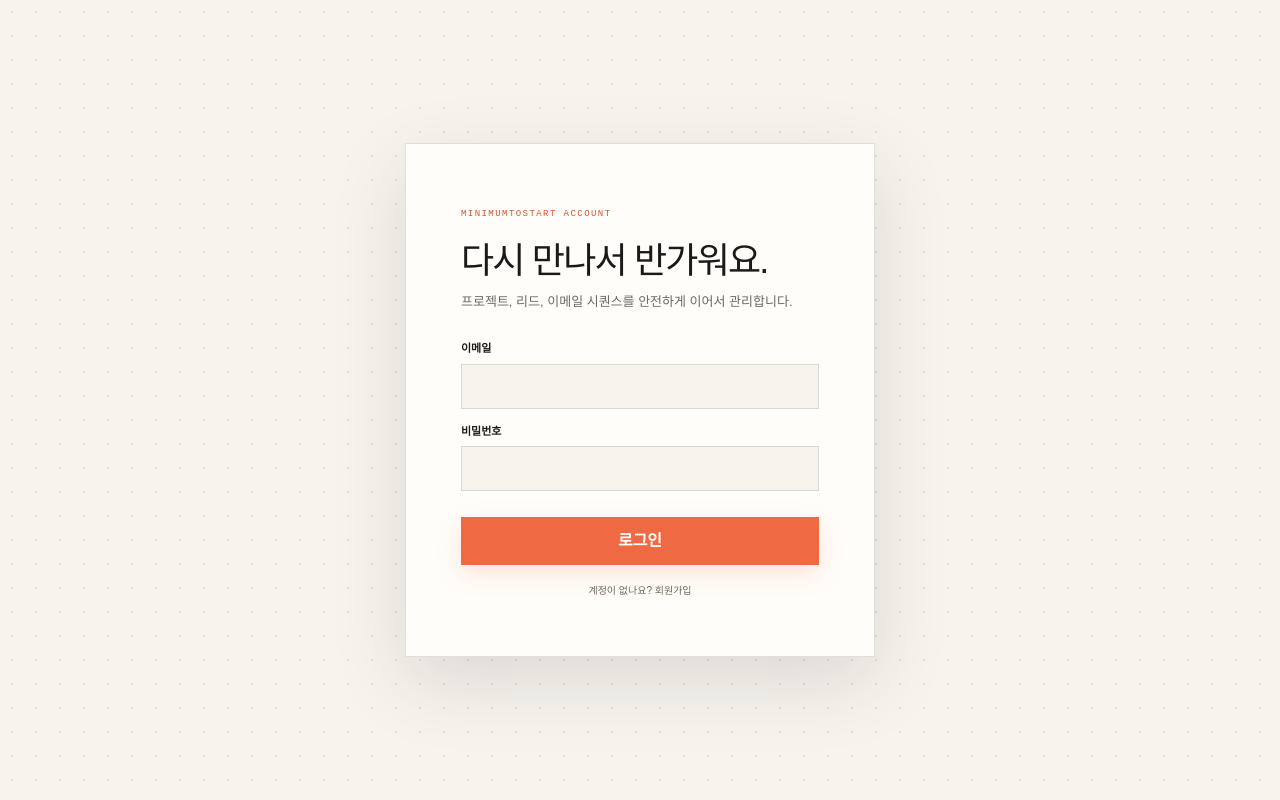
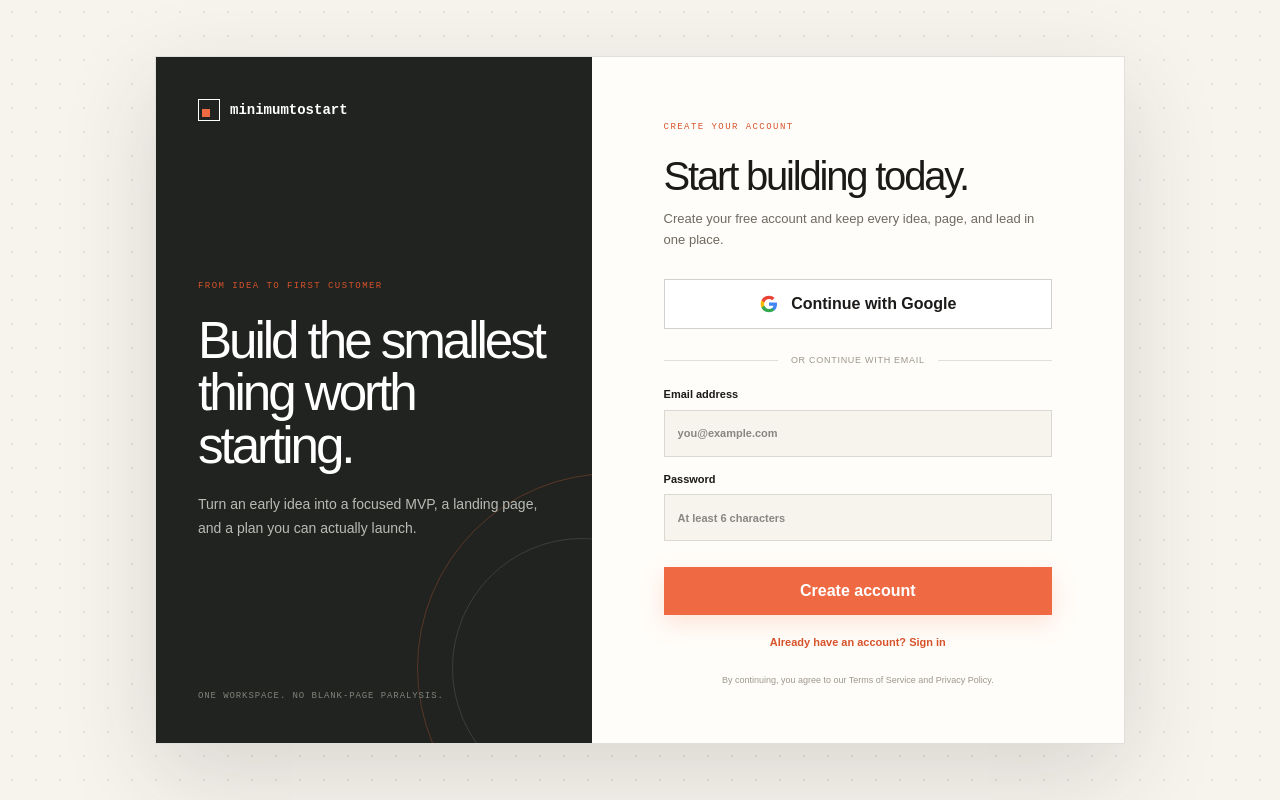
Before and after one commit to Jinanalyst/minimumtostart, a Next.js app: page /login in a window 1280 px wide. Built offline with nearby package versions, Linux system fonts and the light colour scheme.

Commit message:
Add Google account authentication

```diff
--- a/src/app/globals.css
+++ b/src/app/globals.css
@@ -382,15 +382,32 @@ button:focus-visible, a:focus-visible, input:focus-visible, textarea:focus-visib
 .publish-actions { display: grid; gap: 9px; margin-top: 24px; }
 .publish-back { border: 0; background: none; color: var(--muted); margin-top: 25px; font-size: 11px; cursor: pointer; }
 
-.login-page { min-height: 100vh; display: grid; place-items: center; padding: 30px; background-color: var(--paper); background-image: radial-gradient(rgba(27,26,24,.09) 1px, transparent 1px); background-size: 24px 24px; }
-.login-card { width: min(470px, 100%); background: var(--card); border: 1px solid var(--line); padding: clamp(30px, 6vw, 55px); box-shadow: 0 24px 70px rgba(40,34,28,.13); }
-.login-card h1 { font-size: 36px; line-height: 1.12; letter-spacing: -.05em; margin: 18px 0 10px; }
-.login-card > p { color: var(--muted); font-size: 13px; line-height: 1.65; margin-bottom: 28px; }
-.login-card label { display: block; margin: 14px 0; font-size: 11px; font-weight: 650; }
-.login-card input { width: 100%; height: 45px; display: block; margin-top: 7px; border: 1px solid var(--line); background: var(--paper); padding: 0 12px; }
-.login-card > .button { width: 100%; margin-top: 12px; }
-.login-status { margin-top: 14px; padding: 10px; background: var(--orange-soft); color: var(--orange-dark); font-size: 10px; line-height: 1.5; }
-.login-switch { width: 100%; border: 0; background: none; margin-top: 18px; color: var(--muted); font-size: 10px; cursor: pointer; }
+.login-page { min-height: 100vh; display: grid; place-items: center; padding: 38px; background-color: var(--paper); background-image: radial-gradient(rgba(27,26,24,.09) 1px, transparent 1px); background-size: 24px 24px; }
+.login-shell { width: min(970px, 100%); min-height: 650px; display: grid; grid-template-columns: .9fr 1.1fr; background: var(--card); border: 1px solid var(--line); box-shadow: 0 30px 90px rgba(40,34,28,.15); }
+.login-story { position: relative; overflow: hidden; padding: 42px; background: var(--night); color: white; display: flex; flex-direction: column; justify-content: space-between; }
+.login-story::before, .login-story::after { content: ""; position: absolute; border: 1px solid rgba(239,106,66,.28); border-radius: 50%; pointer-events: none; }
+.login-story::before { width: 390px; height: 390px; right: -215px; bottom: -120px; }
+.login-story::after { width: 260px; height: 260px; right: -120px; bottom: -55px; border-color: rgba(255,255,255,.12); }
+.login-brand { position: relative; z-index: 1; width: max-content; color: white; text-decoration: none; display: inline-flex; align-items: center; gap: 10px; font: 650 14px var(--font-mono); }
+.login-story > div { position: relative; z-index: 1; }
+.login-story h2 { max-width: 360px; margin: 20px 0; font-size: clamp(38px, 4vw, 54px); line-height: 1.02; letter-spacing: -.06em; }
+.login-story p { max-width: 340px; color: #b9bcb6; font-size: 14px; line-height: 1.75; }
+.login-story > small { position: relative; z-index: 1; color: #7f847b; font: 9px var(--font-mono); letter-spacing: .1em; text-transform: uppercase; }
+.login-card { align-self: center; padding: 55px clamp(35px, 6vw, 72px); }
+.login-card h1 { font-size: 40px; line-height: 1.1; letter-spacing: -.055em; margin: 18px 0 10px; }
+.login-card > p { color: var(--muted); font-size: 13px; line-height: 1.65; margin: 0 0 28px; }
+.google-auth-button { width: 100%; min-height: 50px; border: 1px solid rgba(27,26,24,.2); background: white; display: flex; align-items: center; justify-content: center; gap: 12px; font-weight: 650; cursor: pointer; transition: border-color .2s, background .2s, transform .2s; }
+.google-auth-button:hover { border-color: rgba(27,26,24,.45); background: #faf9f7; transform: translateY(-1px); }
+.google-auth-button:disabled { opacity: .55; cursor: wait; transform: none; }
+.login-divider { display: flex; align-items: center; gap: 13px; margin: 25px 0 19px; color: var(--faint); font-size: 9px; text-transform: uppercase; letter-spacing: .08em; white-space: nowrap; }
+.login-divider::before, .login-divider::after { content: ""; height: 1px; flex: 1; background: var(--line); }
+.login-form label { display: block; margin: 14px 0; font-size: 11px; font-weight: 650; }
+.login-form input { width: 100%; height: 47px; display: block; margin-top: 7px; border: 1px solid var(--line); background: var(--paper); padding: 0 13px; transition: border-color .2s, background .2s; }
+.login-form input:focus { border-color: var(--orange); background: white; }
+.login-form .button { width: 100%; margin-top: 12px; }
+.login-status { margin-top: 14px; padding: 11px 12px; background: var(--orange-soft); color: var(--orange-dark); font-size: 10px; line-height: 1.5; }
+.login-switch { width: 100%; border: 0; background: none; margin-top: 19px; color: var(--orange-dark); font-size: 11px; font-weight: 650; cursor: pointer; }
+.login-terms { text-align: center; margin: 20px 0 0 !important; color: var(--faint) !important; font-size: 9px !important; }
 
 @media (max-width: 1050px) {
   .hero { grid-template-columns: 1fr; padding-top: 65px; }
@@ -460,6 +477,13 @@ button:focus-visible, a:focus-visible, input:focus-visible, textarea:focus-visib
   .landing-editor { min-width: 800px; }
   .table-row { grid-template-columns: 1.4fr .8fr .8fr; }
   .table-row > :last-child { display: none; }
+  .login-page { padding: 18px; }
+  .login-shell { display: block; min-height: 0; }
+  .login-story { min-height: 150px; padding: 25px; }
+  .login-story > div p, .login-story > small { display: none; }
+  .login-story h2 { margin: 24px 0 0; max-width: 300px; font-size: 31px; }
+  .login-card { padding: 38px 25px; }
+  .login-card h1 { font-size: 34px; }
 }
 
 @media (prefers-reduced-motion: reduce) {
--- a/src/app/login/page.tsx
+++ b/src/app/login/page.tsx
@@ -1,24 +1,85 @@
 "use client";
 
-import { useState } from "react";
+import { useEffect, useState } from "react";
+import Link from "next/link";
 import { useRouter } from "next/navigation";
 import { getSupabaseBrowserClient } from "@/lib/supabase-browser";
+
+type AuthMode = "login" | "signup";
+
+function GoogleIcon() {
+  return (
+    <svg aria-hidden="true" viewBox="0 0 24 24" width="20" height="20">
+      <path
+        fill="#4285F4"
+        d="M21.6 12.23c0-.71-.06-1.4-.18-2.07H12v3.92h5.38a4.6 4.6 0 0 1-2 3.02v2.54h3.24c1.9-1.75 2.98-4.33 2.98-7.41Z"
+      />
+      <path
+        fill="#34A853"
+        d="M12 22c2.7 0 4.98-.9 6.63-2.36l-3.24-2.54c-.9.6-2.05.96-3.39.96-2.61 0-4.82-1.76-5.61-4.13H3.04v2.62A10 10 0 0 0 12 22Z"
+      />
+      <path
+        fill="#FBBC05"
+        d="M6.39 13.93A6.02 6.02 0 0 1 6.08 12c0-.67.11-1.32.31-1.93V7.45H3.04A10 10 0 0 0 2 12c0 1.61.39 3.14 1.04 4.55l3.35-2.62Z"
+      />
+      <path
+        fill="#EA4335"
+        d="M12 5.94c1.47 0 2.79.5 3.82 1.5l2.88-2.87A9.65 9.65 0 0 0 12 2a10 10 0 0 0-8.96 5.45l3.35 2.62C7.18 7.7 9.39 5.94 12 5.94Z"
+      />
+    </svg>
+  );
+}
 
 export default function LoginPage() {
   const router = useRouter();
   const [email, setEmail] = useState("");
   const [password, setPassword] = useState("");
-  const [mode, setMode] = useState<"login" | "signup">("login");
+  const [mode, setMode] = useState<AuthMode>("signup");
   const [status, setStatus] = useState("");
+  const [pending, setPending] = useState<"google" | "email" | null>(null);
 
-  async function submit(event: React.FormEvent) {
+  useEffect(() => {
+    const error = new URLSearchParams(window.location.search).get("error");
+    if (error) queueMicrotask(() => setStatus(error));
+  }, []);
+
+  async function continueWithGoogle() {
+    const supabase = getSupabaseBrowserClient();
+    if (!supabase) {
+      setStatus("Authentication is not configured yet. Add the Supabase environment variables.");
+      return;
+    }
+
+    setPending("google");
+    setStatus("");
+    const redirectTo = `${window.location.origin}/auth/callback?next=/canvas`;
+    const { error } = await supabase.auth.signInWithOAuth({
+      provider: "google",
+      options: {
+        redirectTo,
+        queryParams: {
+          access_type: "offline",
+          prompt: "consent",
+        },
+      },
+    });
+
+    if (error) {
+      setStatus(error.message);
+      setPending(null);
+    }
+  }
+
+  async function submitEmail(event: React.FormEvent<HTMLFormElement>) {
     event.preventDefault();
     const supabase = getSupabaseBrowserClient();
     if (!supabase) {
-      setStatus("Supabase 공개 환경 변수를 확인해 주세요.");
+      setStatus("Authentication is not configured yet. Add the Supabase environment variables.");
       return;
     }
-    setStatus("처리 중...");
+
+    setPending("email");
+    setStatus("");
     const result =
       mode === "login"
         ? await supabase.auth.signInWithPassword({ email, password })
@@ -26,29 +87,107 @@ export default function LoginPage() {
 
     if (result.error) {
       setStatus(result.error.message);
+      setPending(null);
       return;
     }
+
     if (mode === "signup" && !result.data.session) {
-      setStatus("확인 이메일을 보냈습니다. 이메일 인증 후 로그인해 주세요.");
+      setStatus("Check your inbox to confirm your email, then come back to sign in.");
+      setPending(null);
       return;
     }
+
     router.push("/canvas");
+    router.refresh();
   }
+
+  function switchMode() {
+    setMode((current) => (current === "login" ? "signup" : "login"));
+    setStatus("");
+  }
+
+  const isSignup = mode === "signup";
 
   return (
     <main className="login-page">
-      <form className="login-card" onSubmit={submit}>
-        <span className="canvas-kicker">MINIMUMTOSTART ACCOUNT</span>
-        <h1>{mode === "login" ? "다시 만나서 반가워요." : "아이디어를 저장할 계정을 만드세요."}</h1>
-        <p>프로젝트, 리드, 이메일 시퀀스를 안전하게 이어서 관리합니다.</p>
-        <label>이메일<input type="email" required value={email} onChange={(event) => setEmail(event.target.value)} /></label>
-        <label>비밀번호<input type="password" minLength={6} required value={password} onChange={(event) => setPassword(event.target.value)} /></label>
-        <button className="button button-accent" type="submit">{mode === "login" ? "로그인" : "회원가입"}</button>
-        {status && <div className="login-status">{status}</div>}
-        <button className="login-switch" type="button" onClick={() => setMode(mode === "login" ? "signup" : "login")}>
-          {mode === "login" ? "계정이 없나요? 회원가입" : "이미 계정이 있나요? 로그인"}
-        </button>
-      </form>
+      <section className="login-shell" aria-labelledby="login-title">
+        <aside className="login-story">
+          <Link className="login-brand" href="/" aria-label="Minimum to Start home">
+            <span className="brand-mark" aria-hidden="true"><i /></span>
+            minimumtostart
+          </Link>
+          <div>
+            <span className="canvas-kicker">FROM IDEA TO FIRST CUSTOMER</span>
+            <h2>Build the smallest thing worth starting.</h2>
+            <p>
+              Turn an early idea into a focused MVP, a landing page, and a plan
+              you can actually launch.
+            </p>
+          </div>
+          <small>One workspace. No blank-page paralysis.</small>
+        </aside>
+
+        <div className="login-card">
+          <span className="canvas-kicker">{isSignup ? "CREATE YOUR ACCOUNT" : "WELCOME BACK"}</span>
+          <h1 id="login-title">{isSignup ? "Start building today." : "Good to see you again."}</h1>
+          <p>
+            {isSignup
+              ? "Create your free account and keep every idea, page, and lead in one place."
+              : "Sign in to continue working on your ideas and projects."}
+          </p>
+
+          <button
+            className="google-auth-button"
+            type="button"
+            onClick={continueWithGoogle}
+            disabled={pending !== null}
+          >
+            <GoogleIcon />
+            <span>{pending === "google" ? "Connecting to Google..." : "Continue with Google"}</span>
+          </button>
+
+          <div className="login-divider"><span>or continue with email</span></div>
+
+          <form className="login-form" onSubmit={submitEmail}>
+            <label>
+              Email address
+              <input
+                type="email"
+                autoComplete="email"
+                placeholder="you@example.com"
+                required
+                value={email}
+                onChange={(event) => setEmail(event.target.value)}
+              />
+            </label>
+            <label>
+              Password
+              <input
+                type="password"
+                minLength={6}
+                autoComplete={isSignup ? "new-password" : "current-password"}
+                placeholder="At least 6 characters"
+                required
+                value={password}
+                onChange={(event) => setPassword(event.target.value)}
+              />
+            </label>
+            <button className="button button-accent" type="submit" disabled={pending !== null}>
+              {pending === "email" ? "Please wait..." : isSignup ? "Create account" : "Sign in"}
+            </button>
+          </form>
+
+          {status && <div className="login-status" role="alert">{status}</div>}
+
+          <button className="login-switch" type="button" onClick={switchMode}>
+            {isSignup ? "Already have an account? Sign in" : "New here? Create an account"}
+          </button>
+
+          <p className="login-terms">
+            By continuing, you agree to our Terms of Service and Privacy Policy.
+          </p>
+        </div>
+      </section>
     </main>
   );
 }
```
Also changed, not shown: src/app/auth/callback/route.ts (added, +45 -0 lines), 1 other file (tests, documents, lock files or other folders).
